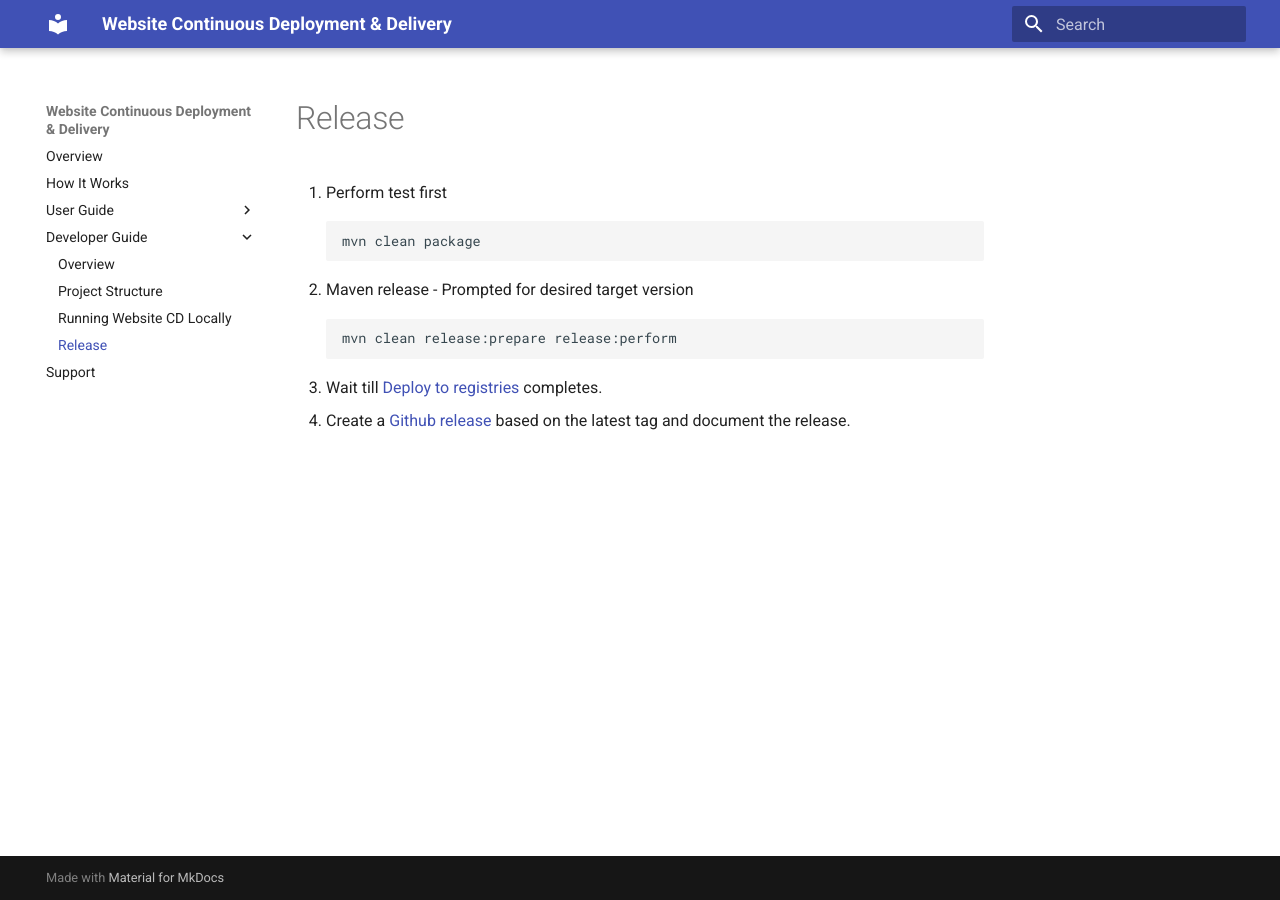
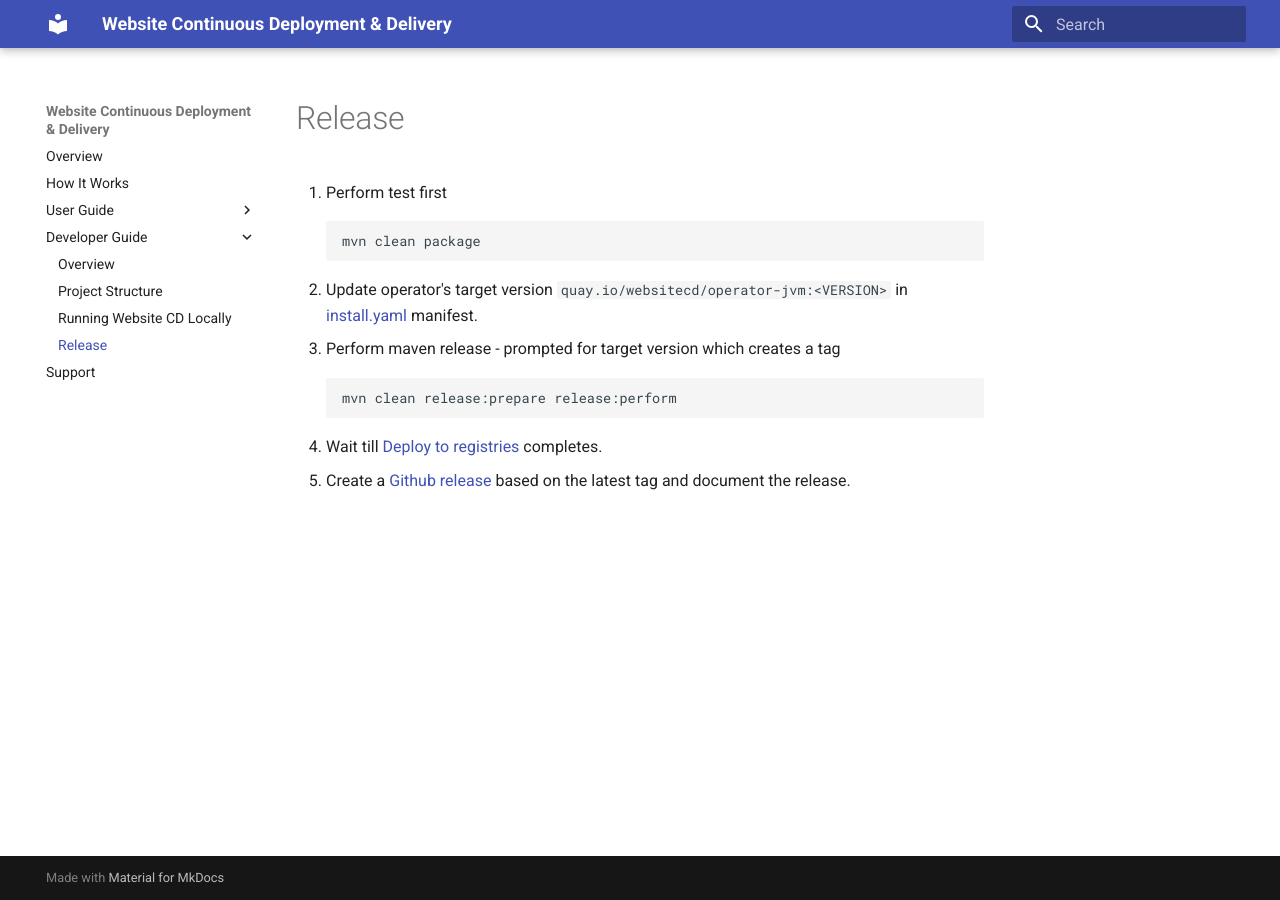
Before and after one commit to spaship/operator, an MkDocs documentation site: the page built from docs/developer-guide/release.md, in a window 1280 px wide. Built offline with MkDocs 1.6.1 and Material for MkDocs 9.7.7, drawn with Linux system fonts in a browser that asks for light colours.

Commit message:
install manifest points to 1.1.0 version. docs.

````diff
--- a/docs/developer-guide/release.md
+++ b/docs/developer-guide/release.md
@@ -4,9 +4,10 @@
 ```shell
 mvn clean package
 ```
-2. Maven release - Prompted for desired target version
+2. Update operator's target version `quay.io/websitecd/operator-jvm:<VERSION>` in [install.yaml](/manifests/install.yaml) manifest.
+3. Perform maven release - prompted for target version which creates a tag
 ```shell
 mvn clean release:prepare release:perform
 ```
-3. Wait till [Deploy to registries](https://github.com/websitecd/operator/actions?query=workflow%3A%22Deploy+to+Registries%22) completes.
-4. Create a [Github release](https://github.com/websitecd/operator/releases) based on the latest tag and document the release.
+4. Wait till [Deploy to registries](https://github.com/websitecd/operator/actions?query=workflow%3A%22Deploy+to+Registries%22) completes.
+5. Create a [Github release](https://github.com/websitecd/operator/releases) based on the latest tag and document the release.
````
Also changed, not shown: 1 other file.
